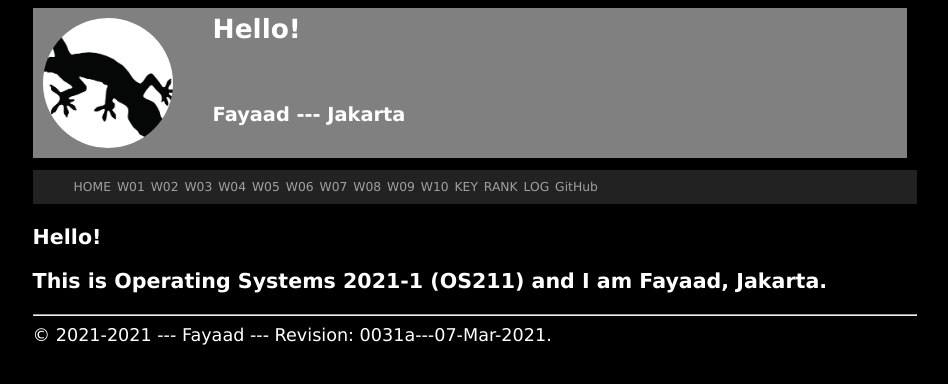
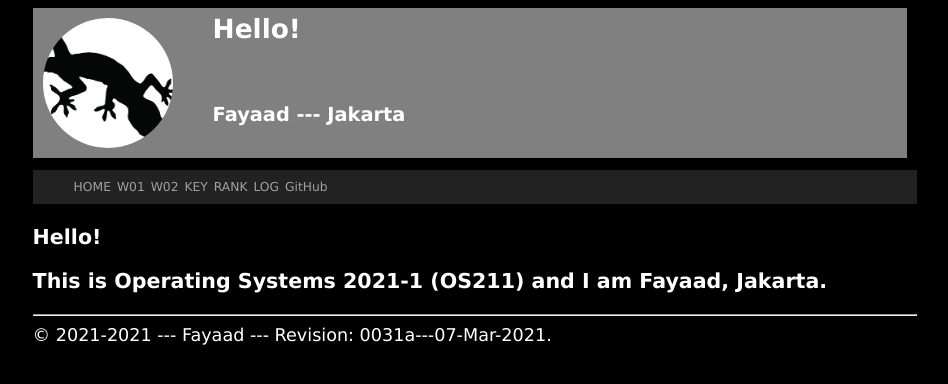
Before and after one commit to fayaadbsa/os211, a Jekyll site: the page built from index.md, in a window 1280 px wide. Shown: the top 384 px of the page, without its empty margins (165-1113 px from the left). Built offline with Jekyll 4.4.1, drawn with Linux system fonts in a browser that asks for light colours; our own code applies the rules of GitHub Pages for plain Markdown files.

Commit message:
Update navbar.html

```diff
--- a/_includes/navbar.html
+++ b/_includes/navbar.html
@@ -8,14 +8,6 @@
     <li class='listitem'><a href='{{ site.baseurl }}/'>HOME</a></li>
     <li class='listitem'><a href='{{ site.baseurl }}/W01/'>W01</a></li>
     <li class='listitem'><a href='{{ site.baseurl }}/W02/'>W02</a></li>
-    <li class='listitem'><a href='{{ site.baseurl }}/W03/'>W03</a></li>
-    <li class='listitem'><a href='{{ site.baseurl }}/W04/'>W04</a></li>
-    <li class='listitem'><a href='{{ site.baseurl }}/W05/'>W05</a></li>
-    <li class='listitem'><a href='{{ site.baseurl }}/W06/'>W06</a></li>
-    <li class='listitem'><a href='{{ site.baseurl }}/W07/'>W07</a></li>
-    <li class='listitem'><a href='{{ site.baseurl }}/W08/'>W08</a></li>
-    <li class='listitem'><a href='{{ site.baseurl }}/W09/'>W09</a></li>
-    <li class='listitem'><a href='{{ site.baseurl }}/W10/'>W10</a></li>
     <li class='listitem'><a href='{{ site.baseurl }}/TXT/mypubkey.txt'>KEY</a></li>
     <li class='listitem'><a href='{{ site.baseurl }}/TXT/myrank.txt'>RANK</a></li>
     <li class='listitem'><a href='{{ site.baseurl }}/TXT/mylog.txt'>LOG</a></li>
```
